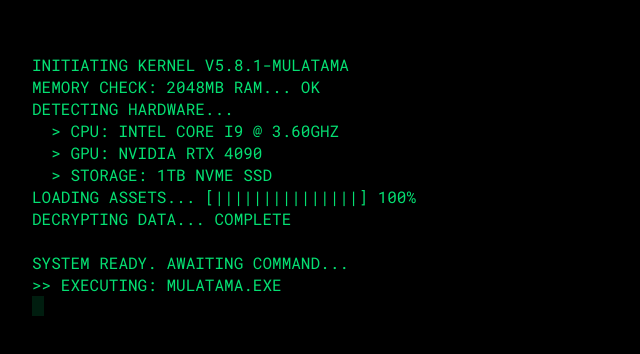
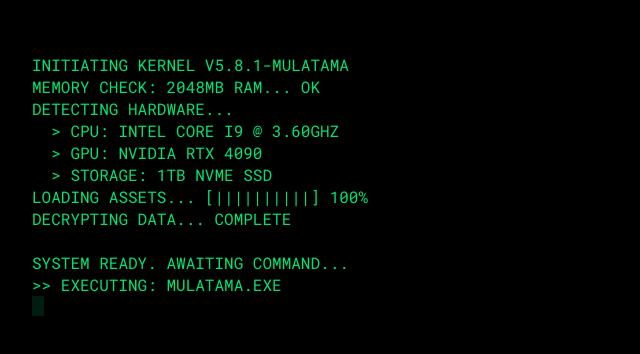
Before and after one commit to stevenmultz/stevenmtportofolio, a Next.js app: page / in a window 1280 px wide. Shown: the top 354 px of the page, without its empty margins (0-640 px from the left). Built offline with nearby package versions, Linux system fonts and the light colour scheme.

Commit message:
Initial commit: Add project files

```diff
--- a/app/components/Loading.tsx
+++ b/app/components/Loading.tsx
@@ -12,7 +12,7 @@
   > CPU: INTEL CORE I9 @ 3.60GHZ
   > GPU: NVIDIA RTX 4090
   > STORAGE: 1TB NVME SSD
-LOADING ASSETS... [|||||||||||||||] 100%
+LOADING ASSETS... [||||||||||] 100%
 DECRYPTING DATA... COMPLETE
 
 SYSTEM READY. AWAITING COMMAND...
```
